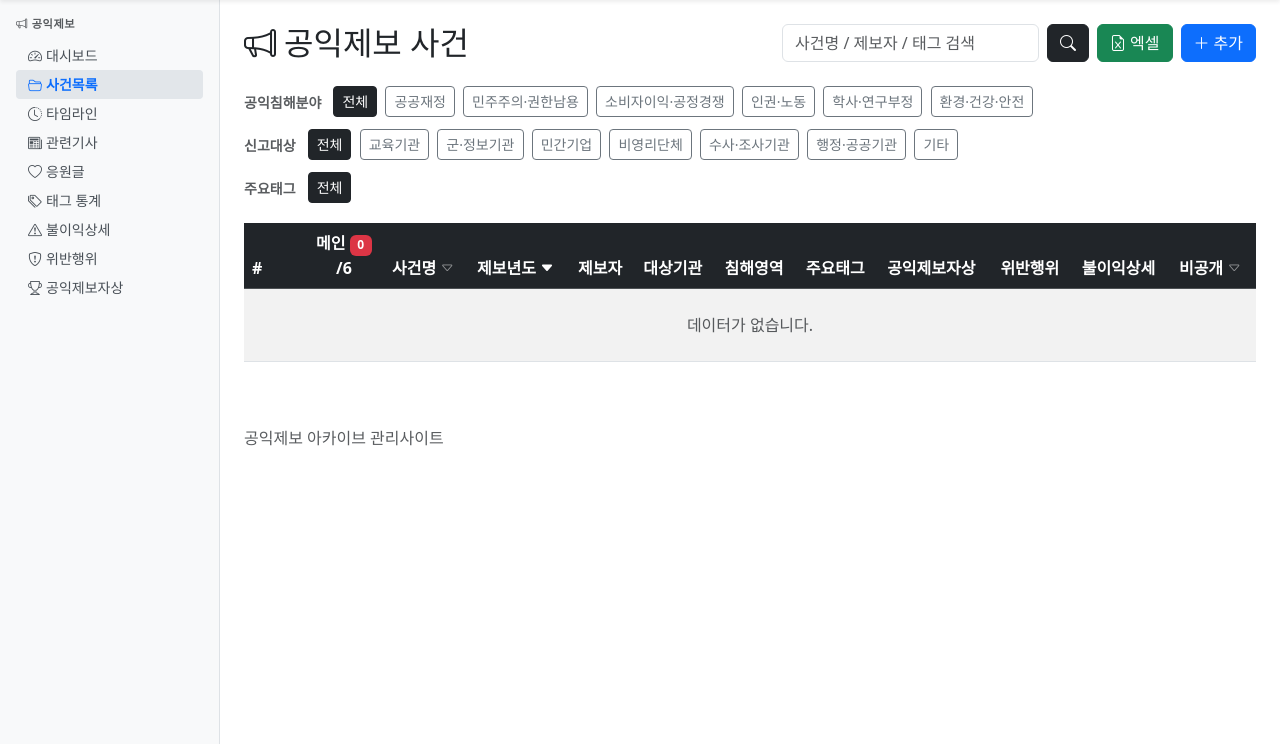
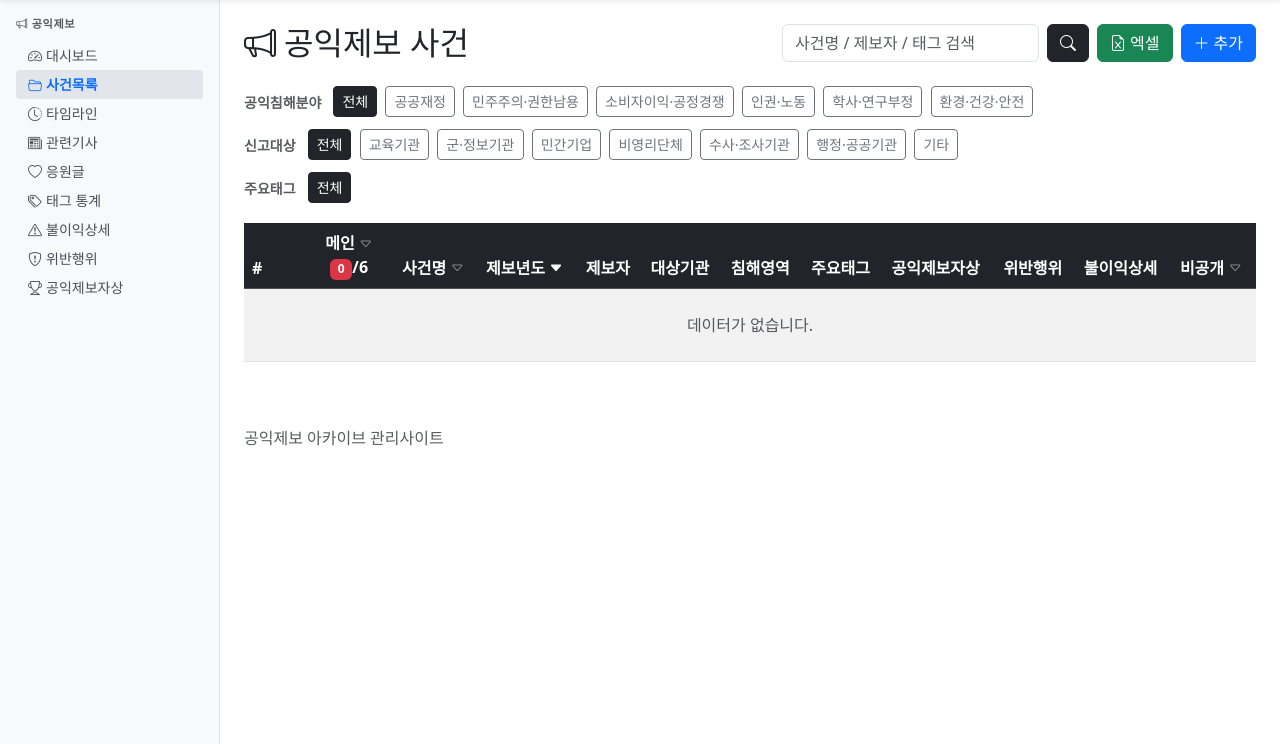
Before and after one commit to siesto-rivera/whistle, a Django app: page /dashboard/whistle/cases/ in a window 1280 px wide. Shown: the part 58-802 px from the top of the page. Run offline with Django 4.2, Linux system fonts and the light colour scheme; the visitor is signed in with stand-in values (Sample User, id 1); data that the repository does not hold is empty; some libraries are stand-ins or nearby versions.

Commit message:
대시보드 사건 리스트에 '메인' 노출 정렬 추가
Co-Authored-By: Claude Opus 4.8 (1M context) <noreply@anthropic.com>

```diff
--- a/whistle/templates/whistle/whistle_list.html
+++ b/whistle/templates/whistle/whistle_list.html
@@ -43,8 +43,14 @@
         <thead class="table-dark">
             <tr>
                 <th scope="col" style="width:60px;">#</th>
-                <th scope="col" class="text-center" style="width:80px;" title="메인화면 노출 (최대 {{ featured_limit }}개)">
-                    메인 <span id="featuredCount" class="badge bg-danger">{{ featured_count }}</span>/{{ featured_limit }}
+                <th scope="col" class="text-center" style="width:90px;" title="메인화면 노출 (최대 {{ featured_limit }}개)">
+                    <a href="?sort={% if current_sort == 'featured_desc' %}featured_asc{% else %}featured_desc{% endif %}{% if current_category %}&category={{ current_category }}{% endif %}{% if current_organization %}&organization={{ current_organization }}{% endif %}{% if q %}&q={{ q }}{% endif %}" class="text-white text-decoration-none">
+                        메인
+                        {% if current_sort == 'featured_asc' %}<i class="bi bi-caret-up-fill small"></i>
+                        {% elif current_sort == 'featured_desc' %}<i class="bi bi-caret-down-fill small"></i>
+                        {% else %}<i class="bi bi-caret-down small opacity-50"></i>{% endif %}
+                    </a>
+                    <span id="featuredCount" class="badge bg-danger">{{ featured_count }}</span>/{{ featured_limit }}
                 </th>
                 <th scope="col">
                     <a href="?sort={% if current_sort == 'title_asc' %}title_desc{% else %}title_asc{% endif %}{% if current_category %}&category={{ current_category }}{% endif %}{% if current_organization %}&organization={{ current_organization }}{% endif %}{% if q %}&q={{ q }}{% endif %}" class="text-white text-decoration-none">
--- a/whistle/views.py
+++ b/whistle/views.py
@@ -426,6 +426,8 @@ class WhistleCaseListView(LoginRequiredMixin, ListView):
         "year_desc": "-case_year",
         "hide_asc": "hide",
         "hide_desc": "-hide",
+        "featured_asc": "featured",
+        "featured_desc": "-featured",
     }
 
     def get_queryset(self):
```
